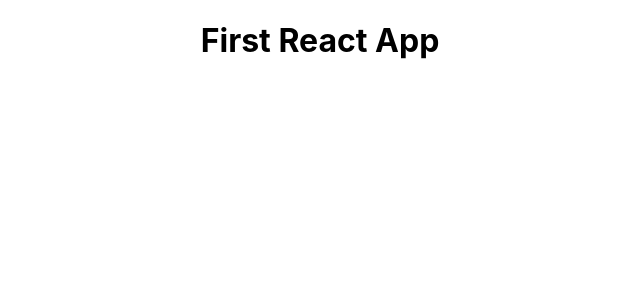
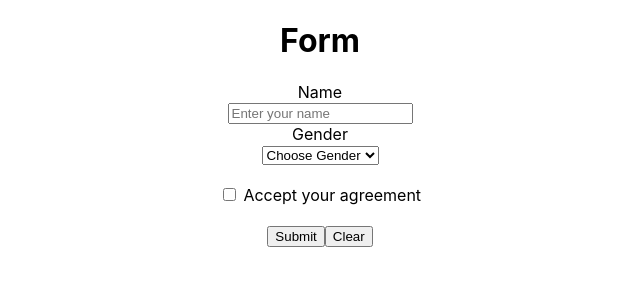
Before and after one commit to DevelSajjad/learn_react, a React (Create React App) app: page / in a window 1280 px wide. Shown: the top 300 px of the page, without its empty margins (320-960 px from the left). Built offline with nearby package versions, Linux system fonts and the light colour scheme.

Commit message:
form submit and clear

```diff
--- a/src/App.js
+++ b/src/App.js
@@ -1,10 +1,42 @@
 import logo from './logo.svg';
 import './App.css';
+import { useState } from 'react';
 
 function App() {
+  const [name, setName] = useState('');
+  const [gender, setGender] = useState('');
+  const [accept, setAccept] = useState('');
+  function getFormData(e) {
+    e.preventDefault();
+
+    console.log(name, gender, accept);
+
+  }
+
+  function clearForm(e) {
+    setName('');
+    setGender('');
+    setAccept('');
+  }
+
   return (
     <div className="App">
-      <h1>First React App</h1>
+      <h1>Form</h1>
+      <form onSubmit={getFormData}>
+        <label>Name</label> <br/>
+        <input placeholder='Enter your name' value={name} onChange={(e)=>setName(e.target.value)} /> <br/>
+        <label>Gender</label> <br/>
+        <select onChange={(e)=>setGender(e.target.value)}>
+            <option>Choose Gender</option>
+            <option selected={gender == "Male" ? "selected" : '' } >Male</option>
+            <option selected={gender == "Female" ? "selected" : '' } >Female</option>
+        </select>
+        <br/> <br/>
+        <input type="checkbox" checked={accept}  onChange={(e)=>setAccept(e.target.checked)} id='accept' /> <span for='accept'>Accept your agreement</span> <br/> <br/>
+
+        <button type='submit'>Submit</button>
+        <button onClick={clearForm}>Clear</button>
+      </form>
     </div>
   );
 }
```
